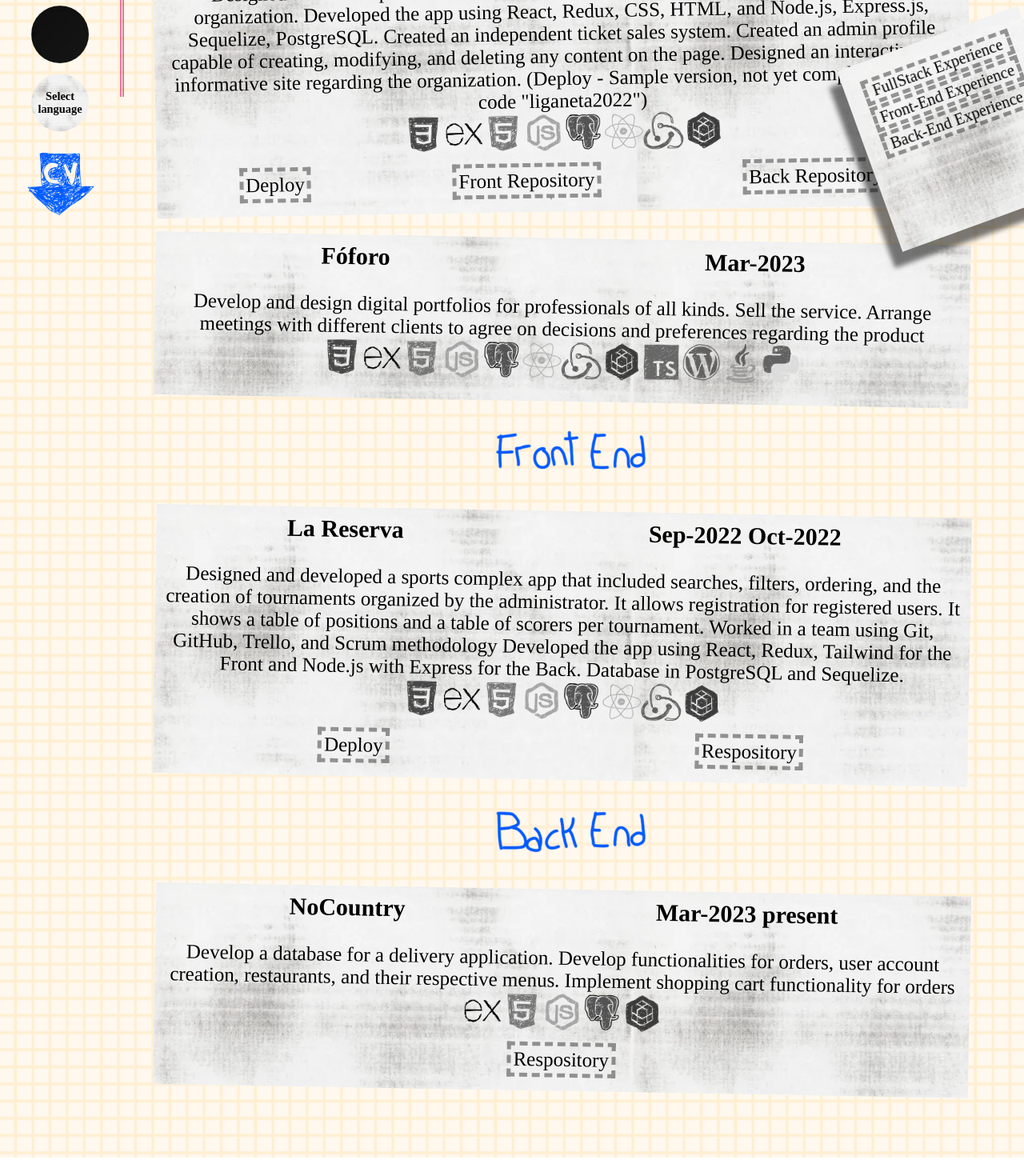
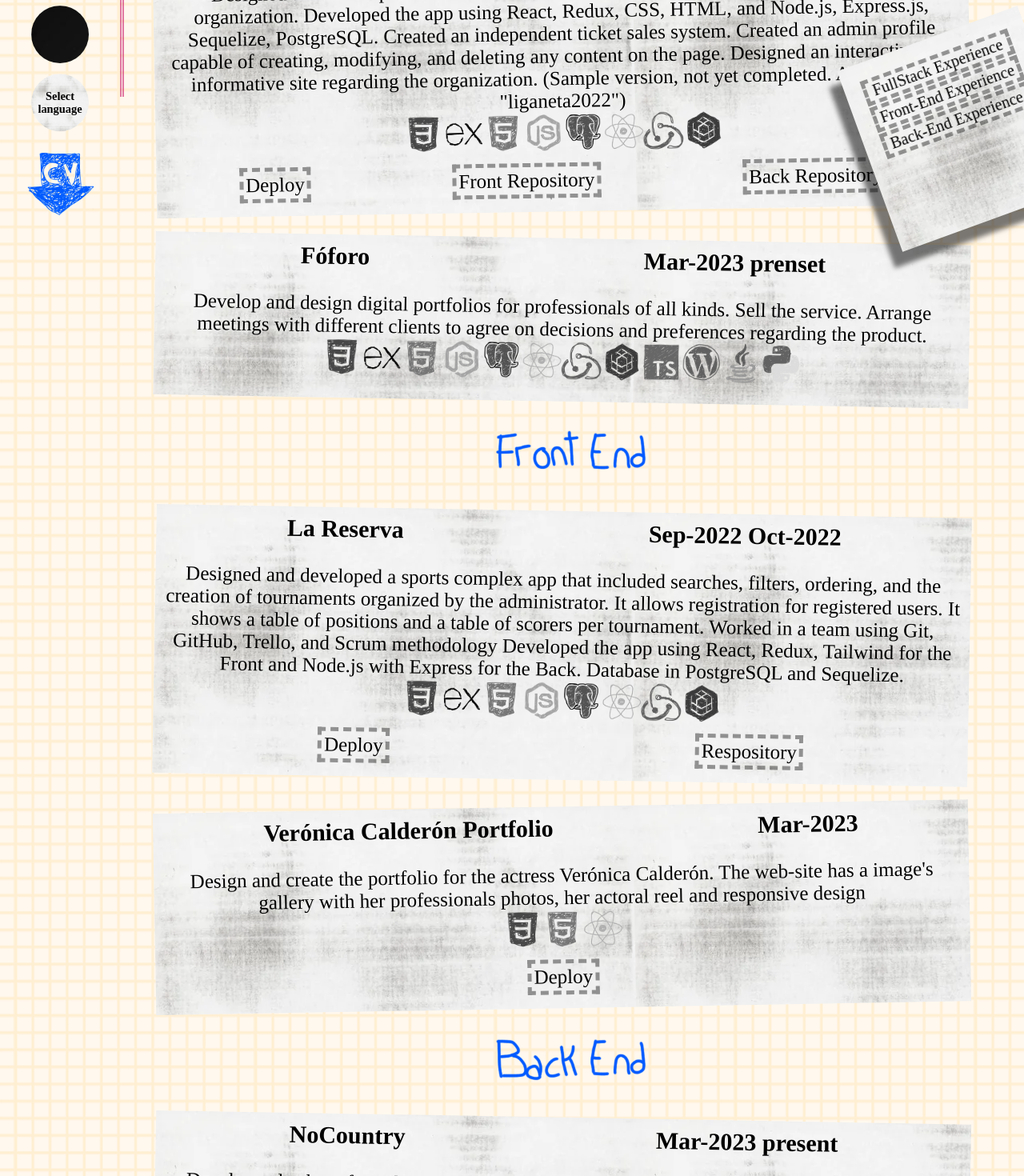
Before and after one commit to MauroDavid512/Portfolio, a React (Create React App) app: page /experience in a window 1280 px wide. Shown: the part 679-2149 px from the top of the page at 80% size. Before the commit the page ends 2126 px from the top, so only its background shows below. Built offline with nearby package versions, Linux system fonts and the light colour scheme.

Commit message:
lang aplied on Experience component complete

```diff
--- a/src/components/Experience.jsx
+++ b/src/components/Experience.jsx
@@ -1,6 +1,7 @@
 import React from "react";
 import "./Experience.css"
 import experiencebutton from "../imgs/experiencebutton.png"
+import experiencebuttonES from "../imgs/experiencebuttonES.png"
 import ExperienceCard from "./ExperienceCard";
 import css from "../imgs/css.png"
 import express from "../imgs/express.png"
@@ -25,25 +26,32 @@ function Experience() {
 
     const darkMode = useSelector(state => state.darkMode)
 
+    const lang = useSelector(state => state.lang)
+
     const exp = [
         {
             title: "Pokemon SPA",
             date: "Aug-2022 Sep-2022",
+            dateES: "Ago-2022 Sep-2022",
             description: "Designed and developed a Pokemon app that included searches, filters, ordering, and creation. Extracted information from the Pokemon API and saved it in its database. Developed the app using React, Redux, pure CSS for the Front and Node.js with Express for the Back. Database in PostgreSQL and Sequelize.",
+            descriptionES: "Diseñé y desarrollé una aplicación de Pokémon que incluye búsquedas, filtros, ordenamiento y creación. Extrayendo información de la API de Pokémon y guardandola en su base de datos. Desarrollé la aplicación utilizando React, Redux, CSS puro para el Front y Node.js con Express para el Back. La base de datos está en PostgreSQL y Sequelize.",
             abilities: [css, express, javascript, node, postgres, reactimg, redux, sequelize],
             image: "",
             category: "fullstack",
             links: [
                 {
                     type: "Deploy",
+                    typeES: "Sitio",
                     link: "https://pokemonapimauro-psi.vercel.app/"
                 },
                 {
                     type: "Front Repository",
+                    typeES: "Respositorio de Front",
                     link: "https://github.com/MauroDavid512/pokemonPageFront"
                 },
                 {
                     type: "Back Repository",
+                    typeES: "Repositorio de Back",
                     link: "https://github.com/MauroDavid512/pokemonPageBack"
                 }
             ]
@@ -51,17 +59,21 @@ function Experience() {
         {
             title: "La Reserva",
             date: "Sep-2022 Oct-2022",
+            dateES: "Sep-2022 Oct-2022",
             description: "Designed and developed a sports complex app that included searches, filters, ordering, and the creation of tournaments organized by the administrator. It allows registration for registered users. It shows a table of positions and a table of scorers per tournament. Worked in a team using Git, GitHub, Trello, and Scrum methodology Developed the app using React, Redux, Tailwind for the Front and Node.js with Express for the Back. Database in PostgreSQL and Sequelize.",
+            descriptionES: "Diseñé y desarrollé una aplicación de complejo deportivo que incluía búsquedas, filtros, ordenamiento y la creación de torneos organizados por el administrador. Permite el registro para usuarios registrados. Muestra una tabla de posiciones y una tabla de goleadores por torneo. Trabajé en equipo utilizando Git, GitHub, Trello y la metodología Scrum. Desarrollé la aplicación utilizando React, Redux, Tailwind para el Front y Node.js con Express para el Back. La base de datos está en PostgreSQL y Sequelize.",
             abilities: [css, express, javascript, node, postgres, reactimg, redux, sequelize],
             image: "",
             category: "front",
             links: [
                 {
                     type: "Deploy",
+                    typeES: "Sitio",
                     link: "https://henry-lareserva-front.vercel.app/home"
                 },
                 {
                     type: "Respository",
+                    typeES: "Repositorio",
                     link: "https://github.com/CristianLarrauri/Henry-LaReserva"
                 }
             ]
@@ -69,21 +81,26 @@ function Experience() {
         {
             title: "Liga Mendocina de improvisación",
             date: "Oct-2022 Present",
-            description: 'Designed and developed the official website of the "Liga mendocina de improvisación" organization. Developed the app using React, Redux, CSS, HTML, and Node.js, Express.js, Sequelize, PostgreSQL. Created an independent ticket sales system. Created an admin profile capable of creating, modifying, and deleting any content on the page. Designed an interactive and informative site regarding the organization. (Deploy - Sample version, not yet completed. Admin code "liganeta2022")',
+            dateES: "Oct-2022 Actualidad",
+            description: 'Designed and developed the official website of the "Liga mendocina de improvisación" organization. Developed the app using React, Redux, CSS, HTML, and Node.js, Express.js, Sequelize, PostgreSQL. Created an independent ticket sales system. Created an admin profile capable of creating, modifying, and deleting any content on the page. Designed an interactive and informative site regarding the organization. (Sample version, not yet completed. Admin code "liganeta2022")',
+            descriptionES: 'Diseñé y desarrollé el sitio web oficial de la organización "Liga mendocina de improvisación". Desarrollé la aplicación utilizando React, Redux, CSS, HTML, Node.js, Express.js, Sequelize y PostgreSQL. Creé un sistema de venta de entradas independiente. Creé un perfil de administrador capaz de crear, modificar y eliminar cualquier contenido en la página. Diseñé un sitio interactivo e informativo relacionado con la organización. (Versión de muestra, aún no completada. Código de administrador: "liganeta2022")',
             abilities: [css, express, javascript, node, postgres, reactimg, redux, sequelize],
             image: "",
             category: "fullstack",
             links: [
                 {
                     type: "Deploy",
+                    typeES: "Sitio",
                     link: "https://lmi-frontt.vercel.app/lmi/home"
                 },
                 {
                     type: "Front Repository",
+                    typeES: "Repositorio de Front",
                     link: "https://github.com/MauroDavid512/LMIfrontt"
                 },
                 {
                     type: "Back Repository",
+                    typeES: "Respositorio de Back",
                     link: "https://github.com/MauroDavid512/LMIback"
                 }
 
@@ -92,24 +109,46 @@ function Experience() {
         {
             title: "NoCountry",
             date: "Mar-2023 present",
+            dateES: "Mar-2023 Actualidad",
             description: "Develop a database for a delivery application. Develop functionalities for orders, user account creation, restaurants, and their respective menus. Implement shopping cart functionality for orders",
+            descriptionES: "Desarrollé una base de datos para una aplicación de delivery. Realicé funcionalidades para pedidos, creación de cuentas de usuario, restaurantes y sus respectivos menús. Implementé la funcionalidad de carrito de compras para los pedidos.",
             abilities: [express, javascript, node, postgres, sequelize],
             image: "",
             category: "back",
             links: [
                 {
                     type: "Respository",
+                    typeES: "Respositorio",
                     link: "https://github.com/No-Country/c10-51-ft-reactchallenge"
                 }
             ]
         },
         {
             title: "Fóforo",
-            date: "Mar-2023",
-            description: "Develop and design digital portfolios for professionals of all kinds. Sell the service. Arrange meetings with different clients to agree on decisions and preferences regarding the product",
+            date: "Mar-2023 prenset",
+            dateES: "Mar-2023 Actualidad",
+            description: "Develop and design digital portfolios for professionals of all kinds. Sell the service. Arrange meetings with different clients to agree on decisions and preferences regarding the product.",
+            descriptionES: "Desarrollo y diseño portfolios digitales para profesionales de todo tipo. Realizo las ventas el servicio. Coordino reuniones con diferentes clientes para acordar decisiones y preferencias con respecto al producto.",
             abilities: [css, express, javascript, node, postgres, reactimg, redux, sequelize, typescript, wordpress, java, python],
             image: "",
             category: "fullstack"
+        },
+        {
+            title: "Verónica Calderón Portfolio",
+            date: "Mar-2023",
+            dateES: "Mar-2023",
+            description: "Design and create the portfolio for the actress Verónica Calderón. The web-site has a image's gallery with her professionals photos, her actoral reel and responsive design",
+            descriptionES: "Diseñé y creé el portfolio para la actriz Verónica Calderón. El sitio web cuenta con una galería de imágenes que muestra sus fotos profesionales, su reel actoral y un diseño responsive.",
+            abilities: [css, javascript, reactimg],
+            image: "",
+            category: "front",
+            links:[
+                {
+                    type: "Deploy",
+                    typeES: "Sitio",
+                    link: "https://verocalderon.vercel.app/"
+                }
+            ]
         }
     ]
 
@@ -126,21 +165,21 @@ function Experience() {
 
     return (
         <div className="initanimation">
-            <img className={darkMode? "darkletter" : "lightletter"} src={experiencebutton} alt="" />
+            <img className={darkMode? "darkletter" : "lightletter"} src={lang == "EN" ? experiencebutton : experiencebuttonES} alt="" />
 
             <div className="selector">
                 {
                     [
                         {
-                            title: "FullStack Experience",
+                            title: lang == "EN" ? "FullStack Experience" : "Experiencia FullStack",
                             category: "fullstack"
                         },
                         {
-                            title: "Front-End Experience",
+                            title: lang == "EN" ? "Front-End Experience" : "Experiencia Front-End",
                             category: "front",
                         },
                         {
-                            title: "Back-End Experience",
+                            title: lang == "EN" ? "Back-End Experience" : "Experiencia Back-End",
                             category: "back"
                         }
                     ].map(e => {
@@ -157,7 +196,7 @@ function Experience() {
                 {fsExp.map(e => {
                     return (
                         <div className={`rotate${parseInt(fsExp.findIndex(ele => ele.title == e.title))%2}`}>
-                        <ExperienceCard title={e.title} date={e.date} description={e.description} abilities={e.abilities} image={e.image} links={e.links} />
+                        <ExperienceCard title={e.title} date={lang == "EN" ? e.date : e.dateES} description={lang == "EN" ? e.description : e.descriptionES} abilities={e.abilities} image={e.image} links={e.links} />
                         </div>
                     )
                 })}
@@ -165,7 +204,7 @@ function Experience() {
                 {frontExp.map(e => {
                     return (
                         <div className={`rotate${parseInt(frontExp.findIndex(ele => ele.title == e.title))%2}`}>
-                        <ExperienceCard title={e.title} date={e.date} description={e.description} abilities={e.abilities} image={e.image} links={e.links} />
+                        <ExperienceCard title={e.title} date={lang == "EN" ? e.date : e.dateES} description={lang == "EN" ? e.description : e.descriptionES} abilities={e.abilities} image={e.image} links={e.links} />
                         </div>
                     )
                 })}
@@ -173,7 +212,7 @@ function Experience() {
                 {backExp.map(e => {
                     return (
                         <div  className={`rotate${parseInt(backExp.findIndex(ele => ele.title == e.title))%2}`}>
-                        <ExperienceCard title={e.title} date={e.date} description={e.description} abilities={e.abilities} image={e.image} links={e.links} />
+                        <ExperienceCard title={e.title} date={lang == "EN" ? e.date : e.dateES} description={lang == "EN" ? e.description : e.descriptionES} abilities={e.abilities} image={e.image} links={e.links} />
                         </div>
                     )
                 })}
--- a/src/components/ExperienceCard.jsx
+++ b/src/components/ExperienceCard.jsx
@@ -1,7 +1,10 @@
 import React from "react";
+import { useSelector } from "react-redux";
 import "./ExperienceCard.css"
 
 function ExperienceCard(props) {
+
+    const lang = useSelector(state => state.lang)
 
     return (
         <div className="experienceCard">
@@ -22,7 +25,7 @@ function ExperienceCard(props) {
             <div className="linksContainer">
             {props.links?.map(e => {
                 return (
-                    <a target="_blank" href={e.link}><div className="linkbtn paperButton">{e.type}</div></a>
+                    <a target="_blank" href={e.link}><div className="linkbtn paperButton">{lang == "EN" ? e.type : e.typeES}</div></a>
                 )
             })}
             </div>
```
